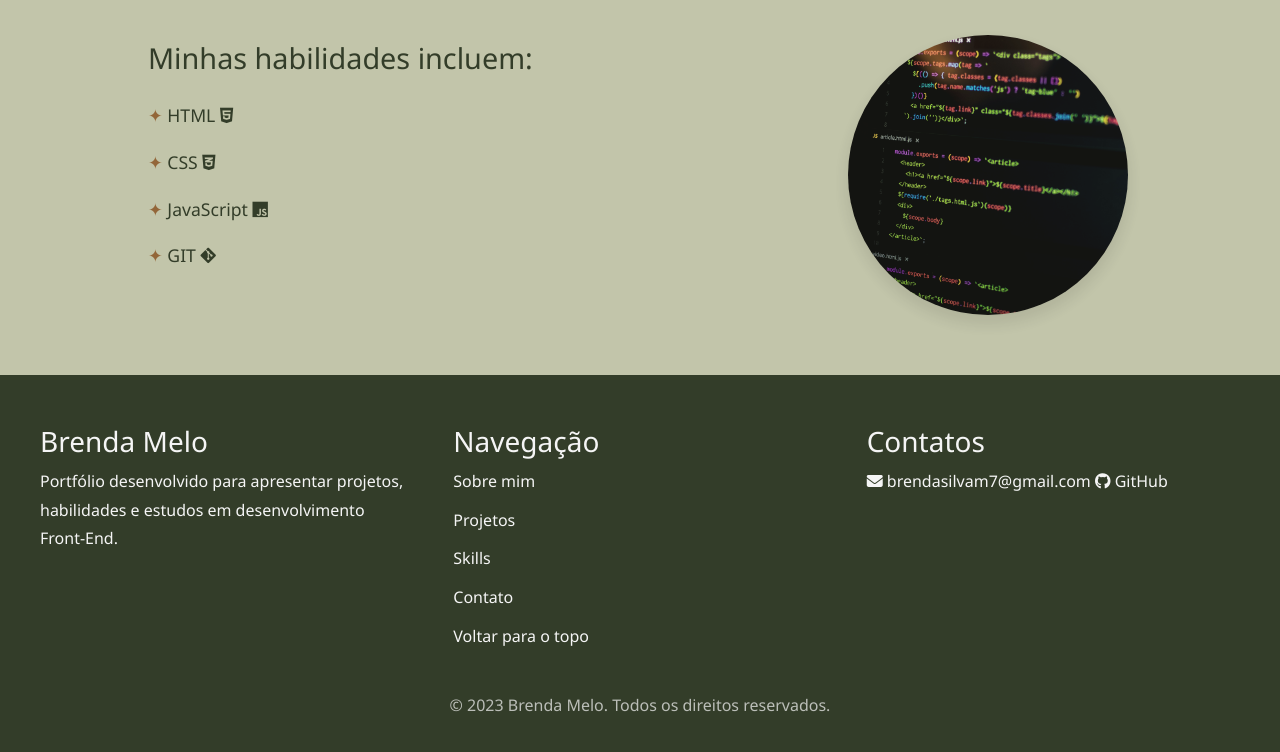
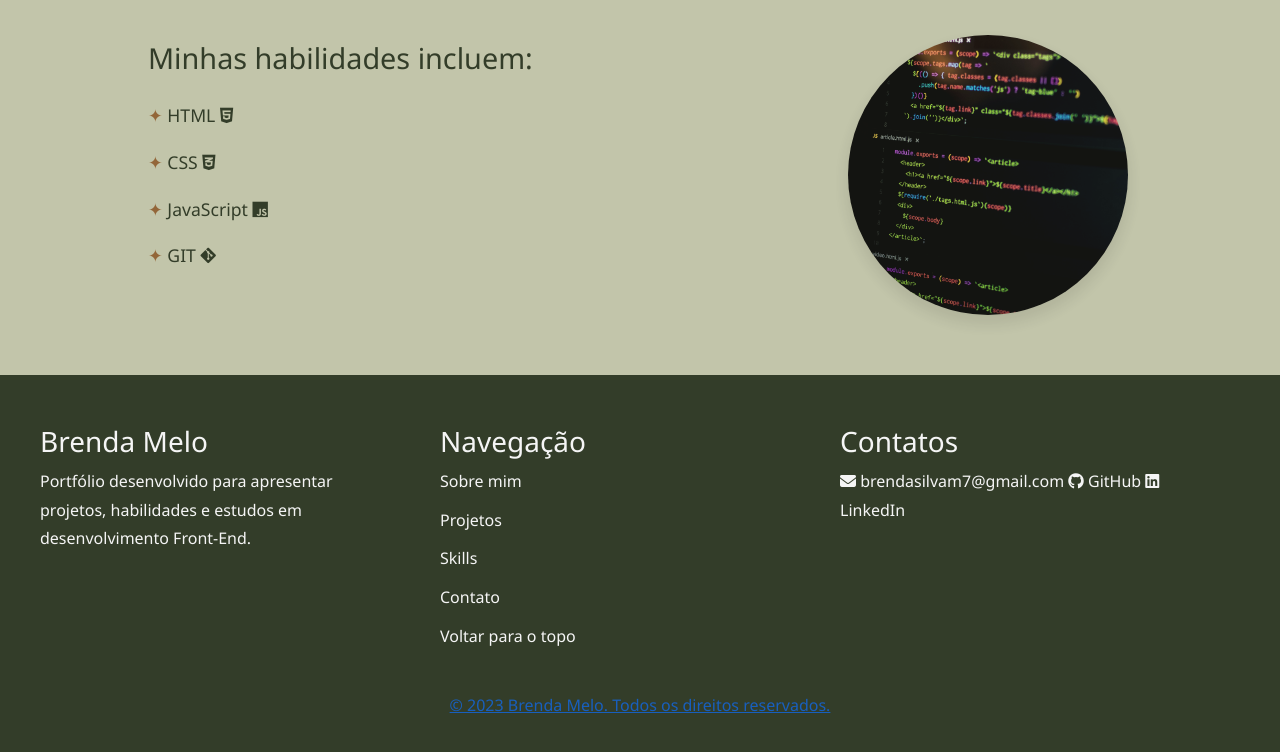
Before and after one commit to Berenda-m/Aula06, a plain HTML site: page index.html in a window 1280 px wide. Shown: the part 1724-2476 px from the top of the page. Drawn offline with nearby package versions, Linux system fonts and the light colour scheme.

Commit message:
adiciona-link-likedin

```diff
--- a/index.html
+++ b/index.html
@@ -185,6 +185,9 @@
                 <i class="fa-brands fa-github"></i>
                 GitHub
             </a>
+            <a href="https://www.linkedin.com/in/brenda-melo-7b1a3223b/" target="_blank">
+                <i class="fa-brands fa-linkedin"></i>
+                LinkedIn
 
         </div>
 
```
